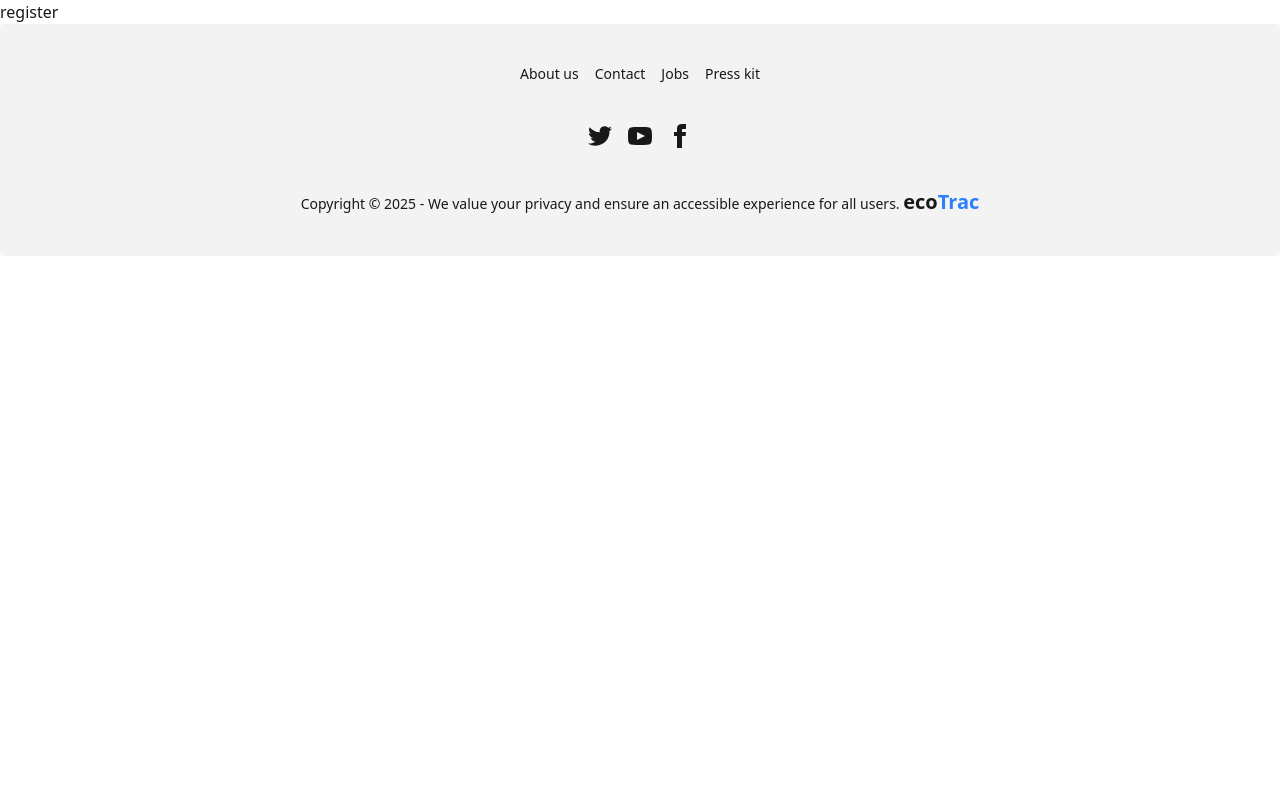
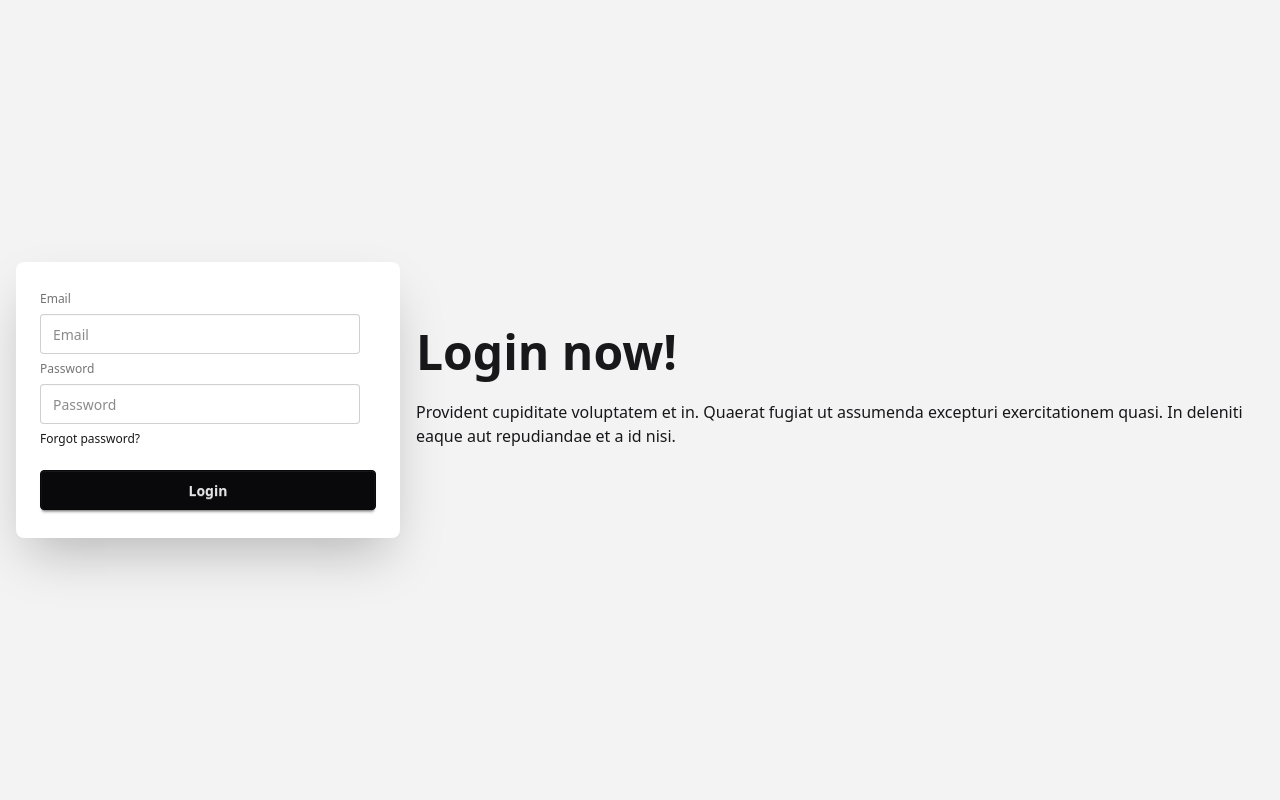
Before and after one commit to nayem-420/ecoTrac-client, a React (Vite) app: page /register in a window 1280 px wide. Shown: the top 800 px of the page. Built offline with nearby package versions, Linux system fonts and the light colour scheme.

Commit message:
added the register page

```diff
--- a/src/Pages/Register.jsx
+++ b/src/Pages/Register.jsx
@@ -2,9 +2,36 @@
 
 const Register = () => {
     return (
-        <div>
-            <h1>register</h1>
+      <div className="hero bg-base-200 min-h-screen">
+        <div className="hero-content flex-col lg:flex-row-reverse">
+          <div className="text-center lg:text-left">
+            <h1 className="text-5xl font-bold">Login now!</h1>
+            <p className="py-6">
+              Provident cupiditate voluptatem et in. Quaerat fugiat ut assumenda
+              excepturi exercitationem quasi. In deleniti eaque aut repudiandae
+              et a id nisi.
+            </p>
+          </div>
+          <div className="card bg-base-100 w-full max-w-sm shrink-0 shadow-2xl">
+            <div className="card-body">
+              <fieldset className="fieldset">
+                <label className="label">Email</label>
+                <input type="email" className="input" placeholder="Email" />
+                <label className="label">Password</label>
+                <input
+                  type="password"
+                  className="input"
+                  placeholder="Password"
+                />
+                <div>
+                  <a className="link link-hover">Forgot password?</a>
+                </div>
+                <button className="btn btn-neutral mt-4">Login</button>
+              </fieldset>
+            </div>
+          </div>
         </div>
+      </div>
     );
 };
 
```
